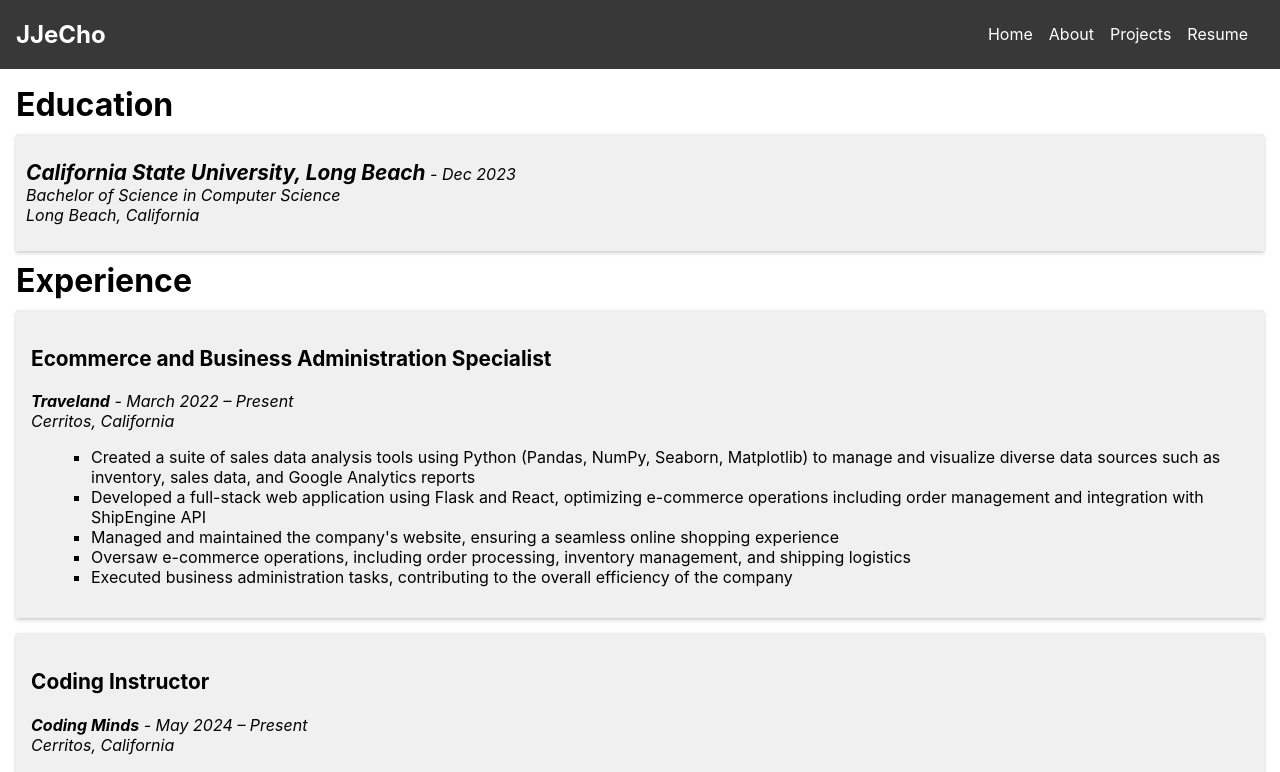
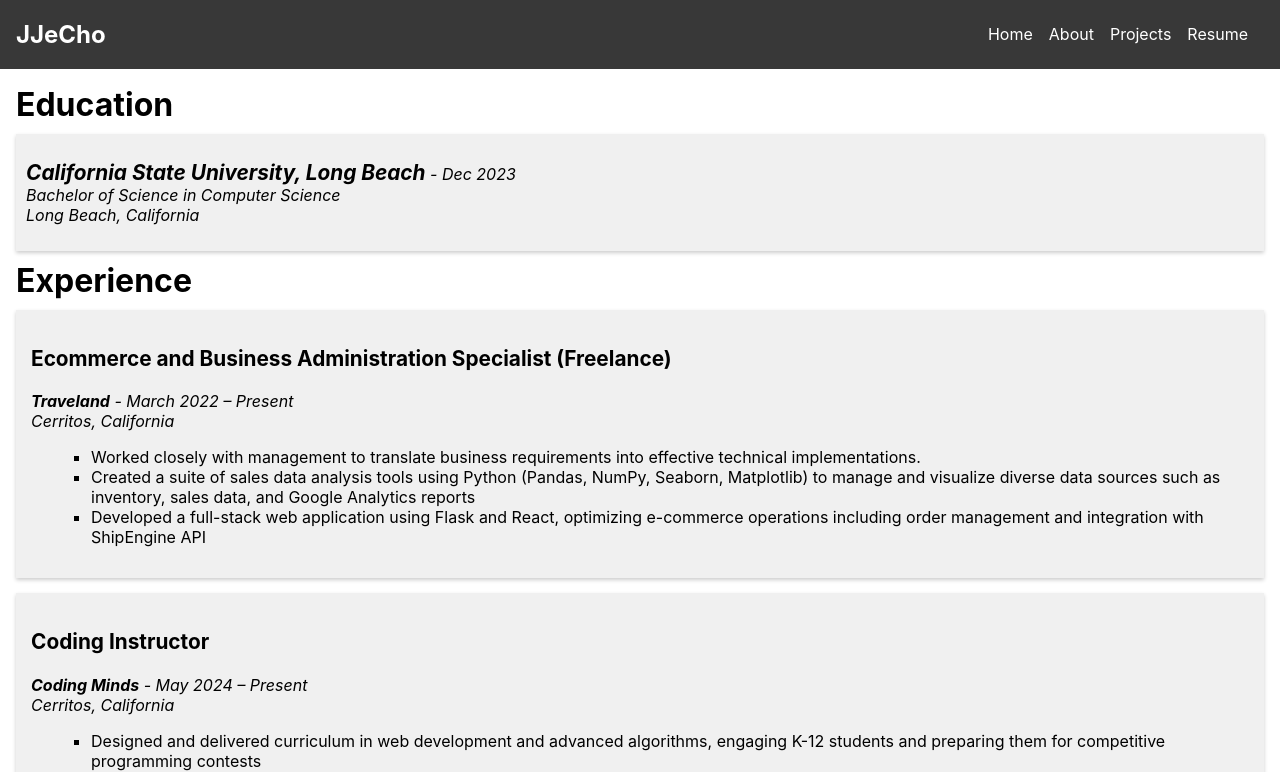
Before and after one commit to JJeCho/JJeCho.github.io, a React (Create React App) app: page /resume in a window 1280 px wide. Shown: the top 772 px of the page. Built offline with nearby package versions, Linux system fonts and the light colour scheme; what unsplash-js would draw is missing.

Commit message:
Update Resume.js

```diff
--- a/src/components/Resume.js
+++ b/src/components/Resume.js
@@ -27,16 +27,14 @@ const Resume = () => {
        */}
       <h1 className='experience-title'>Experience</h1>
       <RenderExperience
-      title="Ecommerce and Business Administration Specialist"
+      title="Ecommerce and Business Administration Specialist (Freelance)"
         company="Traveland"
         date="March 2022 – Present"
         location="Cerritos, California"
         tasks={[
+          'Worked closely with management to translate business requirements into effective technical implementations.',
           'Created a suite of sales data analysis tools using Python (Pandas, NumPy, Seaborn, Matplotlib) to manage and visualize diverse data sources such as inventory, sales data, and Google Analytics reports',
           'Developed a full-stack web application using Flask and React, optimizing e-commerce operations including order management and integration with ShipEngine API',
-          'Managed and maintained the company\'s website, ensuring a seamless online shopping experience',
-          'Oversaw e-commerce operations, including order processing, inventory management, and shipping logistics',
-          'Executed business administration tasks, contributing to the overall efficiency of the company'
         ]}
       />
       <RenderExperience
```
